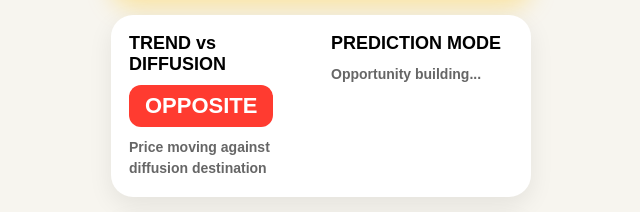
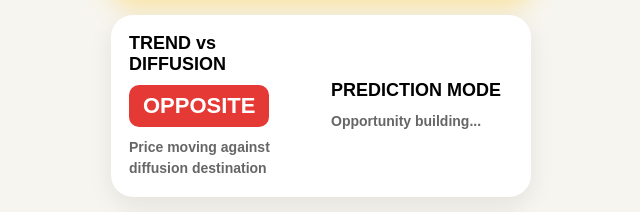
Before and after one commit to ardhnarishwar-ai/VTGD, a plain HTML site: page frontend/index.html in a window 1280 px wide. Shown: the part 160-372 px from the top of the page, without its empty margins (319-959 px from the left). Drawn offline with Linux system fonts and the light colour scheme.

Commit message:
Add styles for hero card layout and status badge

```diff
--- a/frontend/style.css
+++ b/frontend/style.css
@@ -351,3 +351,37 @@ body{
     color:#8a4b00;
     font-weight:600;
 }
+.hero-card{
+    display:flex;
+    justify-content:space-between;
+    align-items:center;
+    gap:20px;
+}
+
+.hero-left,
+.hero-right{
+    flex:1;
+}
+
+.hero-left h2,
+.hero-right h2{
+    margin:0 0 10px;
+    font-size:18px;
+}
+
+.status{
+    display:inline-block;
+    background:#e53935;
+    color:#fff;
+    padding:8px 14px;
+    border-radius:10px;
+    font-weight:bold;
+    margin-bottom:10px;
+}
+
+.hero-left p,
+.hero-right p{
+    margin:0;
+    color:#666;
+    line-height:1.5;
+}
```
